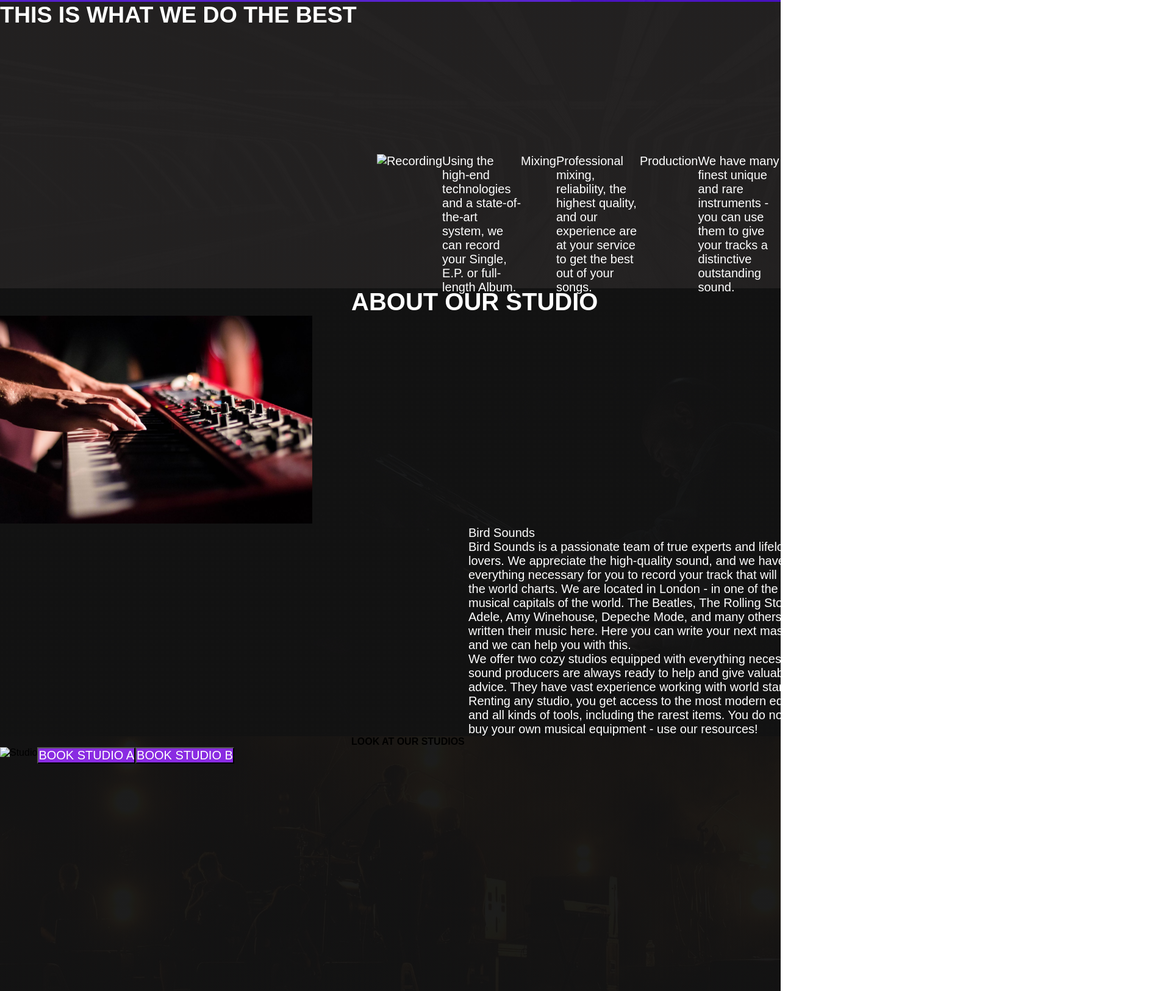
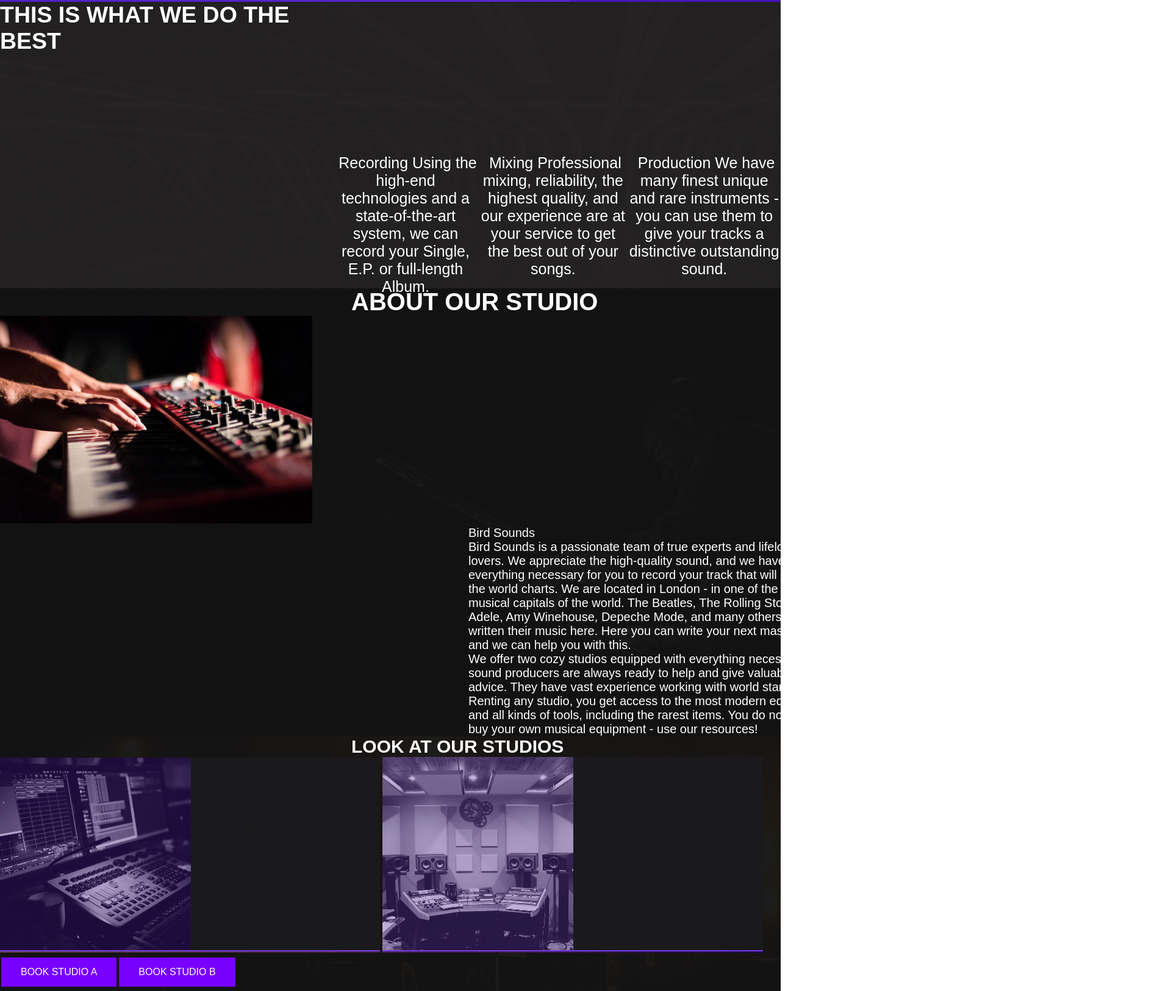
Before and after one commit to NotSimpleUser/ownsite, a plain HTML site: page index.html in a window 1280 px wide. Shown: the part 932-2558 px from the top of the page at 61% size, 1920 px wide, since content can reach past the window. Drawn offline with Linux system fonts and the light colour scheme.

Commit message:
Sample code

```diff
--- a/css/index.css
+++ b/css/index.css
@@ -5,6 +5,7 @@
 body{
     margin:auto;
     max-width:1900px;
+
 }
 
 *{
@@ -84,13 +85,6 @@ h1{
     color: white;
     background: linear-gradient( rgba(34, 32, 32, 0.990), rgba(34, 32, 32, 0.990)), url("../img/best2.png");
     justify-content: space-between;
-}
-.rec{
-    display:flex;
-    justify-content: space-between;
-    margin-top:250px;
-    font-size:20px;
-
 }
 
 
@@ -185,7 +179,7 @@ width: 250%;
 }
 
 .carousel{
-    width:250%;
+    width:200%;
 }
 
 .staff{
@@ -201,8 +195,52 @@ width: 250%;
 }
 
 .booking{
-     height: 470px;
-     background-image: url("../img/scene.jfif");
+    height: 470px;
+    background-image: url("../img/scene.jfif");
     background: linear-gradient( rgba(19, 19, 19, 0.959), rgba(19, 19, 19, 0.959)), url("../img/scene.jfif");
 
 }
+
+.rec{
+    text-align: center;
+    margin-top:250px;
+
+}
+
+.mix{
+    text-align: center;
+    margin-top:250px;
+
+}
+
+.prod{
+    text-align: center;
+    margin-top:250px;
+
+}
+
+
+
+button {
+    background-color:rgb(119, 0, 255);
+    border: none;
+    color: white;
+    padding: 15px 32px;
+    text-align: center;
+    text-decoration: none;
+    display: inline-block;
+    font-size: 16px;
+    margin: 4px 2px;
+    cursor: pointer;
+}
+
+h4{
+    font-family:sans-serif;
+    font-size: 30px;
+    color:white;
+
+}
+
+.Using{
+    height:500px;
+}
--- a/index.html
+++ b/index.html
@@ -4,7 +4,7 @@
         <meta charset="UTF-8">
         <meta name="viewport" content="width=device-width, initial-scale=1.0">
         <link rel="stylesheet" href="css/index.css">
-        <title>Document</title>
+        <title>Bird sounds</title>
     </head>
     <body>
         <header>
@@ -44,15 +44,19 @@
             <div class="best">
                 <h2>THIS IS WHAT WE DO THE BEST</h2>
                 <div class="rec">
-                    <img src="img/recording.pdf">
+                    <img>
                     <p1>Recording</p1>
-                    <p>Using the high-end technologies and a state-of-the-art system, we can record your Single, E.P. or full-length Album.</p>
+                    <p2>Using the high-end technologies and a state-of-the-art system, we can record your Single, E.P. or full-length Album.</p2>
+                </div>
+                <div class="mix">
                     <img>
                     <p1>Mixing</p1>
-                    <p>Professional mixing, reliability, the highest quality, and our experience are at your service to get the best out of your songs.</p>
+                    <p3>Professional mixing, reliability, the highest quality, and our experience are at your service to get the best out of your songs.</p3>
+                </div>
+                <div class="prod">
                     <img>
                     <p1>Production</p1>
-                    <p>We have many finest unique and rare instruments - you can use them to give your tracks a distinctive outstanding sound.</p>
+                    <p4>We have many finest unique and rare instruments - you can use them to give your tracks a distinctive outstanding sound.</p4>
                  </div>
             </div>
             <div class="about">
@@ -64,10 +68,10 @@
             </div>
             <div class="booking">
                 <h4>LOOK AT OUR STUDIOS</h4>
-                    <div class="buttons">
-                    <img src="img/std1.pdf" alt="Studio">
+                <img src="img/std1.jpg" alt="Studio">
+                <img src="img/std2.jpg" alt="Studio">
+                <div class="buttons">
                     <button class="bookingA">BOOK STUDIO A</button>
-                    <img>
                     <button class="bookingB">BOOK STUDIO B</button>
                 </div>
             </div>
--- a/js/index.js
+++ b/js/index.js
@@ -22,7 +22,7 @@ class Carousel {
 }
 
 new Carousel([
-    'img/AdamInfo.png',
-    'img/JackInfo.png',
-    'img/MathewInfo.png'
+    'img/AdamInfo.jpg',
+    'img/JackInfo.jpg',
+    'img/MathewInfo.jpg'
 ]);
```
Also changed, not shown: img/AdamInfo.jpg (added), img/AdamInfo.png (deleted), img/JackInfo.jpg (added), img/JackInfo.png (deleted), img/MathewInfo.jpg (added), img/MathewInfo.png (deleted), img/std1.jpg (added), img/std2.jpg (added), 1 other file.
